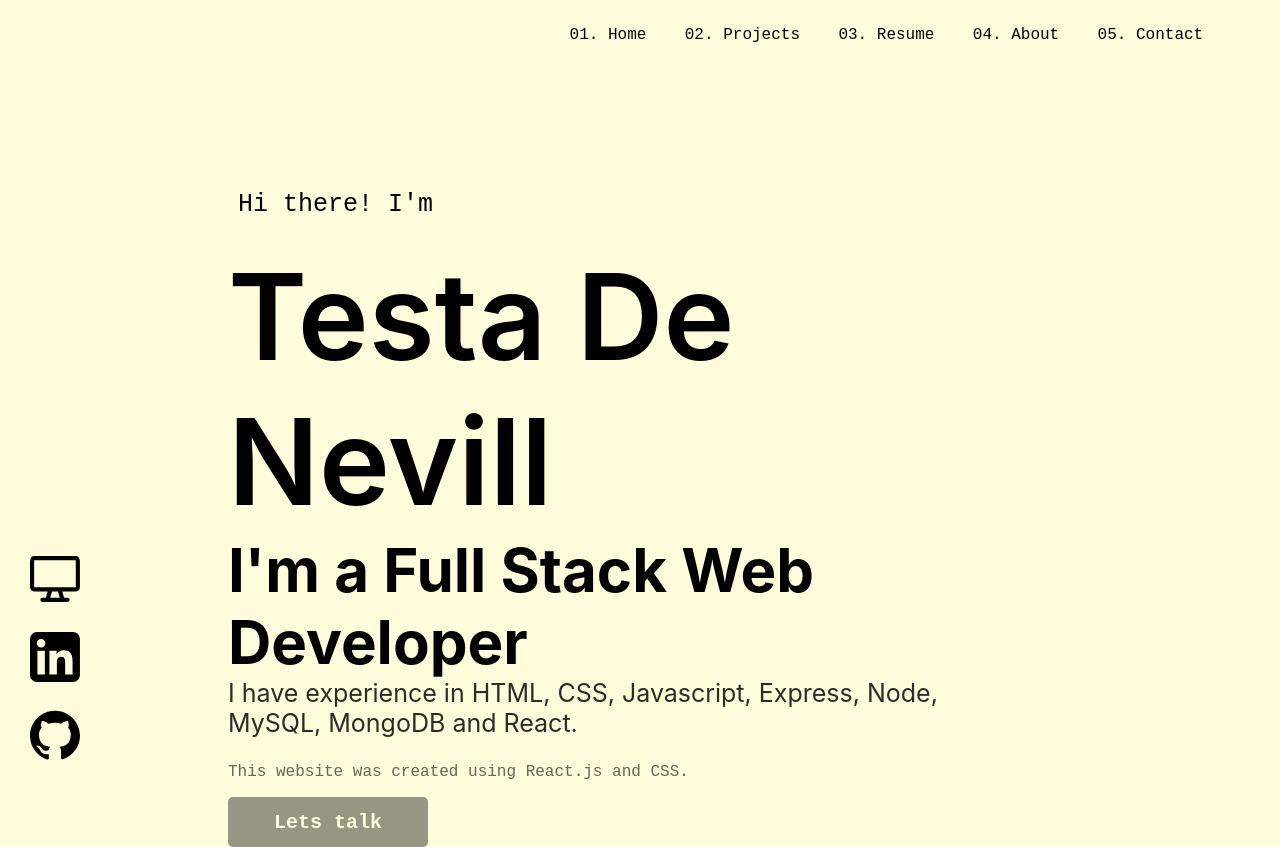
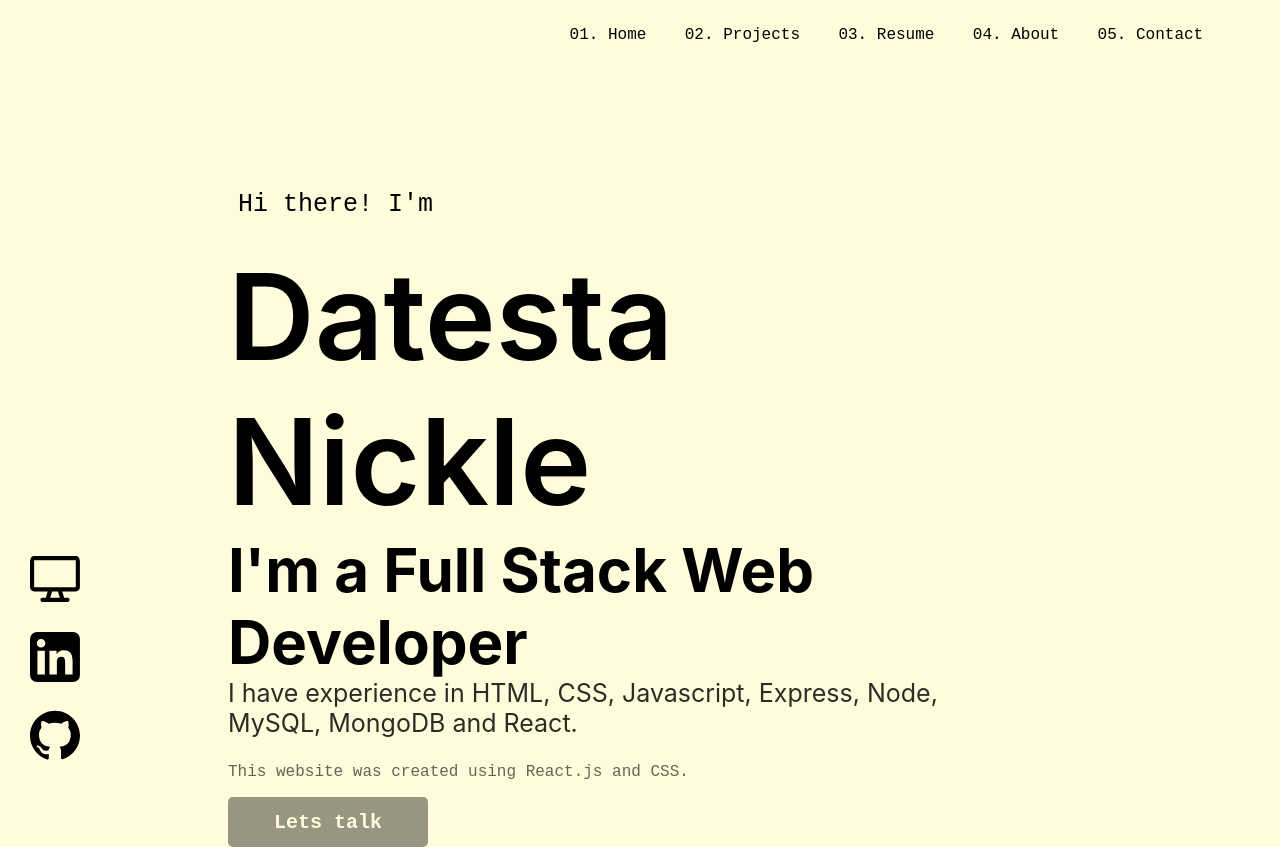
Before and after one commit to TestadeNevill/tDNReactPortfolio, a React (Create React App) app: page / in a window 1280 px wide. Built offline with nearby package versions, Linux system fonts and the light colour scheme.

Commit message:
Updated name

```diff
--- a/src/components/Home.js
+++ b/src/components/Home.js
@@ -8,7 +8,7 @@ function Home() {
 
         <div id="home-div">
             <p className="p one-second-animation" id="hi-there" >Hi there! I'm</p>
-            <h1 className="h1 three-second-animation" >Testa De Nevill </h1>
+            <h1 className="h1 three-second-animation" >Datesta Nickle </h1>
             {/* <h1 className="h2 three-second-animation" >Testa de Nevill</h1> */}
             <h2 className="h2 five-second-animation" >I'm a Full Stack Web Developer</h2>
             <Link to='/resume' exact className="p seven-second-animation" id="intro" >
```
